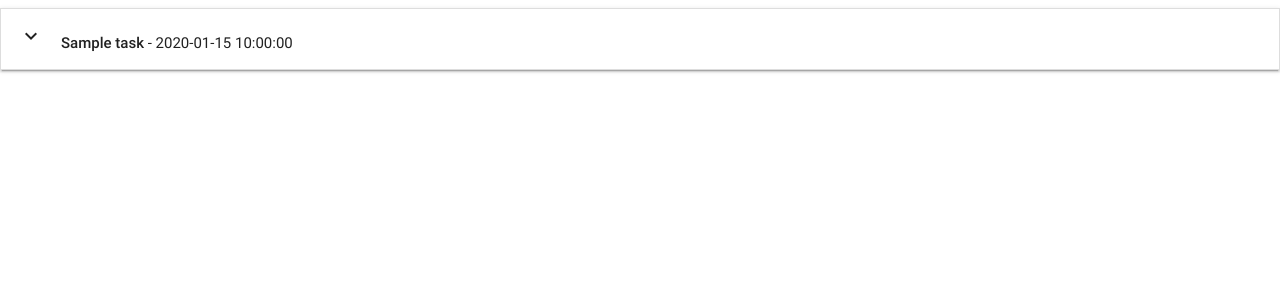
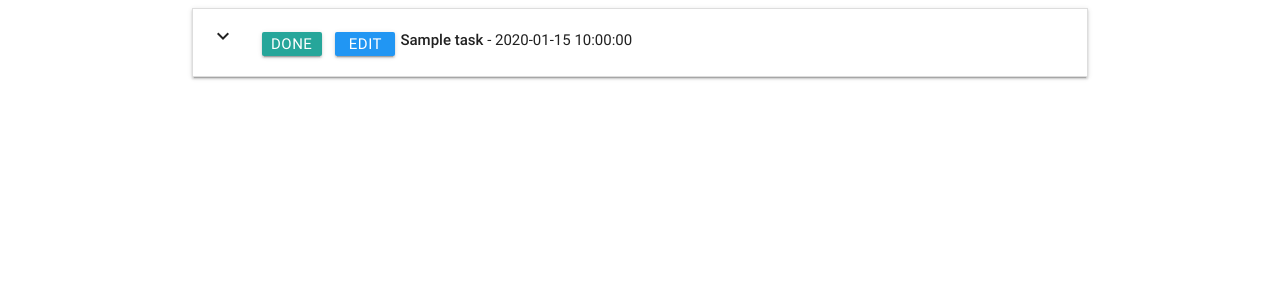
Before and after one commit to margaretalice/adding-edits, a Flask app: page / in a window 1280 px wide. Shown: the top 300 px of the page. Run offline with Flask 2, Linux system fonts and the light colour scheme; a database or web service that is not in the repository returns one stand-in record (values such as "Sample title"); some libraries are stand-ins or nearby versions.

Commit message:
. updated

```diff
--- /dev/null
+++ b/static/css/style.css
@@ -0,0 +1,11 @@
+.btn_small {
+    height: 24px;
+    width: 60px;
+    line-height: 24px;
+    margin: 5px 5px;
+    padding: 0 0.5em;
+}
+
+.task_header {
+    margin-top: 5px;
+}
--- a/templates/base.html
+++ b/templates/base.html
@@ -1,15 +1,17 @@
 <!DOCTYPE html>
 <html lang="en">
+
 <head>
 	<link href="https://fonts.googleapis.com/icon?family=Material+Icons" rel="stylesheet">
 	<link rel="stylesheet" href="https://cdnjs.cloudflare.com/ajax/libs/materialize/0.100.2/css/materialize.min.css">
+
+	<link rel="stylesheet" href="../static/css/style.css" type="text/css" />
 </head>
+
 <body>
-
-    {% block content %}
-    {% endblock %}
-
-<script src="https://cdnjs.cloudflare.com/ajax/libs/jquery/3.2.1/jquery.min.js"></script>
+	<div class="container"> {% block content %} {% endblock %} <script
+src="https://cdnjs.cloudflare.com/ajax/libs/jquery/3.2.1/jquery.min.js">
+		</script>
 		<script src="https://cdnjs.cloudflare.com/ajax/libs/materialize/0.100.2/js/materialize.min.js"></script>
 		<script type="text/javascript">
 			$(document).ready(function() {
@@ -29,6 +31,8 @@
             e.stopPropagation();
         });
 		</script>
+	</div>
 
 </body>
+
 </html>
--- a/templates/edittask.html
+++ b/templates/edittask.html
@@ -2,7 +2,7 @@
 
 <h3>Edit Task</h3>
 <div class="row">
-    <form action="{{ url_for('update_task', task_id=task._id) }}" method="POST"  class="col s12">
+    <form action="" method="POST"  class="col s12">
         <div class="row">
             <div class="row">
                 <div class="input-field col s12">
--- a/templates/tasks.html
+++ b/templates/tasks.html
@@ -9,15 +9,20 @@
         {% for task in tasks %}
         <li>
             <div class="collapsible-header">
+                <div class="col s3">
+                    <i class="material-icons">expand_more</i>
+                    <a class="waves-effect waves-light btn btn_small">Done</a>
+                    <a href="{{url_for('edit_task', task_id=task._id)}}" class="waves-effect waves-light btn btn_small blue">Edit</a>
 
-                <div class=" task_header col s9">
-                    <i class="material-icons">expand_more</i><strong>{{task.task_name}}</strong> - {{task.due_date}}
+                </div>
+                <div class="task_header col s9">
+                    <strong>{{task.task_name}}</strong> - {{task.due_date}}
                 </div>
             </div>
             <div class="collapsible-body">
                 <span>
-                    {{task.task_description}}
-                </span>
+                {{task.task_description}}
+            </span>
             </div>
         </li>
         {% endfor %}
```
Lines whose indentation alone changed are shown as unchanged.
